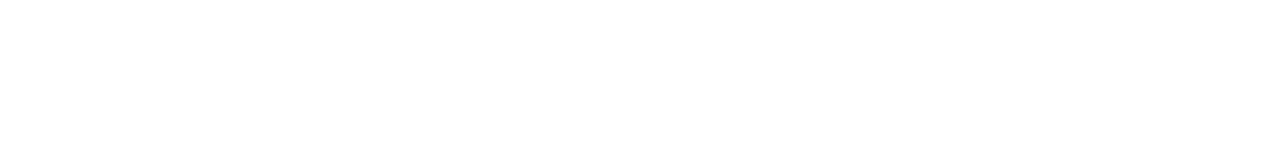
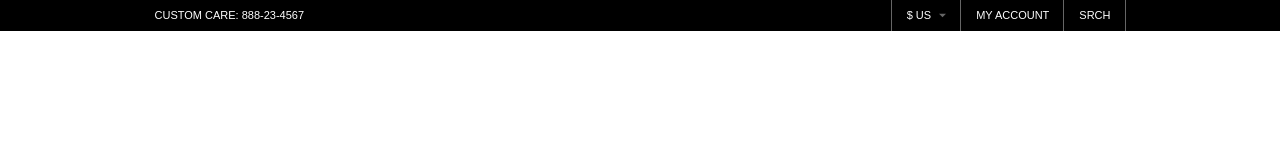
Before and after one commit to darkcrashma/lookshop, a website: page app/index.html in a window 1280 px wide. Drawn offline with Linux system fonts and the light colour scheme.

Commit message:
#add header-top menu

```diff
--- a/app/index.html
+++ b/app/index.html
@@ -2,10 +2,75 @@
 <html lang="en">
 <head>
 		<meta charset="UTF-8">
-		<title>Title</title>
+		<title>LookShop</title>
 		<link rel="stylesheet" href="css/main.css">
 </head>
 <body>
 
+		<header class="header">
+				<div class="menu-top">
+						<div class="container">
+								<div class="menu-top__wrap">
+										<div class="menu-top__phone">
+												Custom care: <a href="#">888-23-4567</a>
+										</div>
+										<!-- /.menu-top__phone -->
+										<div class="menu-top__box">
+												<div class="menu-top__money">
+														$ Us
+														<div class="menu-top__arrow">
+																<svg version="1.1" id="Layer_1" xmlns="http://www.w3.org/2000/svg" xmlns:xlink="http://www.w3.org/1999/xlink" x="0px" y="0px"
+																		 viewBox="0 0 386.257 386.257" style="enable-background:new 0 0 386.257 386.257;" xml:space="preserve">
+<polygon points="0,96.879 193.129,289.379 386.257,96.879 "/>
+																		<g>
+</g>
+																		<g>
+</g>
+																		<g>
+</g>
+																		<g>
+</g>
+																		<g>
+</g>
+																		<g>
+</g>
+																		<g>
+</g>
+																		<g>
+</g>
+																		<g>
+</g>
+																		<g>
+</g>
+																		<g>
+</g>
+																		<g>
+</g>
+																		<g>
+</g>
+																		<g>
+</g>
+																		<g>
+</g>
+</svg>
+														</div>
+												</div>
+												<!-- /.menu-top__money -->
+												<div class="menu-top__account">My account</div>
+												<!-- /.menu-top__account -->
+												<div class="menu-top__search">SRCH</div>
+												<!-- /.menu-top__search -->
+										</div>
+										<!-- /.menu-top__box -->
+								</div>
+								<!-- /.menu-top__wrap -->
+						</div>
+						<!-- /.container -->
+				</div>
+				<!-- /.header-menu-top -->
+				<div class="header-menu"></div>
+				<!-- /.header-menu -->
+		</header>
+		<!-- /.header -->
 </body>
 </html>
--- a/app/sass/component/_component.sass
+++ b/app/sass/component/_component.sass
@@ -0,0 +1,3 @@
+.container
+	width: 971px
+	margin: 0 auto
--- a/app/sass/component/_header.sass
+++ b/app/sass/component/_header.sass
@@ -0,0 +1,39 @@
+//header-menu-top
+.menu-top
+	background-color: black
+	&__wrap
+		display: flex
+		justify-content: space-between
+		color: $white
+		text-transform: uppercase
+		font-family: $font-arial
+		font-size: 11px
+		font-weight: 400
+	&__phone
+		padding: 10px 0 10px 0
+		margin-right: 8px
+		a
+			cursor: pointer
+			color: $white
+			text-decoration: none
+	&__box
+		display: flex
+		flex-direction: row
+	&__money
+		text-transform: uppercase
+		border-left: 1px solid $grey
+		padding: 10px 14px 10px 	15px
+	&__arrow
+		display: inline-block
+		margin-left: 5px
+		width: 7px
+		height: 4px
+		fill: $grey
+	&__account
+		text-transform: uppercase
+		border-left: 1px solid $grey
+		padding: 10px 14px 10px 	15px
+	&__search
+		border-left: 1px solid $grey
+		border-right: 1px solid $grey
+		padding: 10px 14px 10px 15px
--- /dev/null
+++ b/app/sass/component/_variables.sass
@@ -0,0 +1,6 @@
+//fonts
+$font-arial: "Arial MT", sans-serif
+
+//colors
+$white: #fff
+$grey: #666666
--- a/app/sass/main.sass
+++ b/app/sass/main.sass
@@ -1,4 +1,5 @@
 // component
+@import "component/variables"
 @import "component/fonts"
 @import "component/reset"
 @import "component/component"
--- a/gulpfile.js
+++ b/gulpfile.js
@@ -3,7 +3,6 @@ var browserSync = require('browser-sync').create();
 var sass        = require('gulp-sass');
 var autoprefixer = require('gulp-autoprefixer');
 var concatCSS    = require('gulp-concat-css');
-var ftp          = require('gulp-ftp');
 
 // Static Server + watching sass/html files
 gulp.task('serve', ['sass'], function() {
@@ -12,13 +11,13 @@ gulp.task('serve', ['sass'], function() {
         server: "app/"
     });
 
-    gulp.watch("app/sass/*.sass", ['sass']);
+    gulp.watch("app/sass/**/*.sass", ['sass']);
     gulp.watch("app/*.html").on('change', browserSync.reload);
 });
 
 // Compile sass into CSS & auto-inject into browsers
 gulp.task('sass', function() {
-    return gulp.src("app/sass/*.sass")
+    return gulp.src("app/sass/**/*.sass")
         .pipe(sass())
         .pipe(autoprefixer({
             browsers: ['last 2 versions'],
```
Also changed, not shown: app/css/main.css, app/img/header-menu/down-arrow.svg (added).
